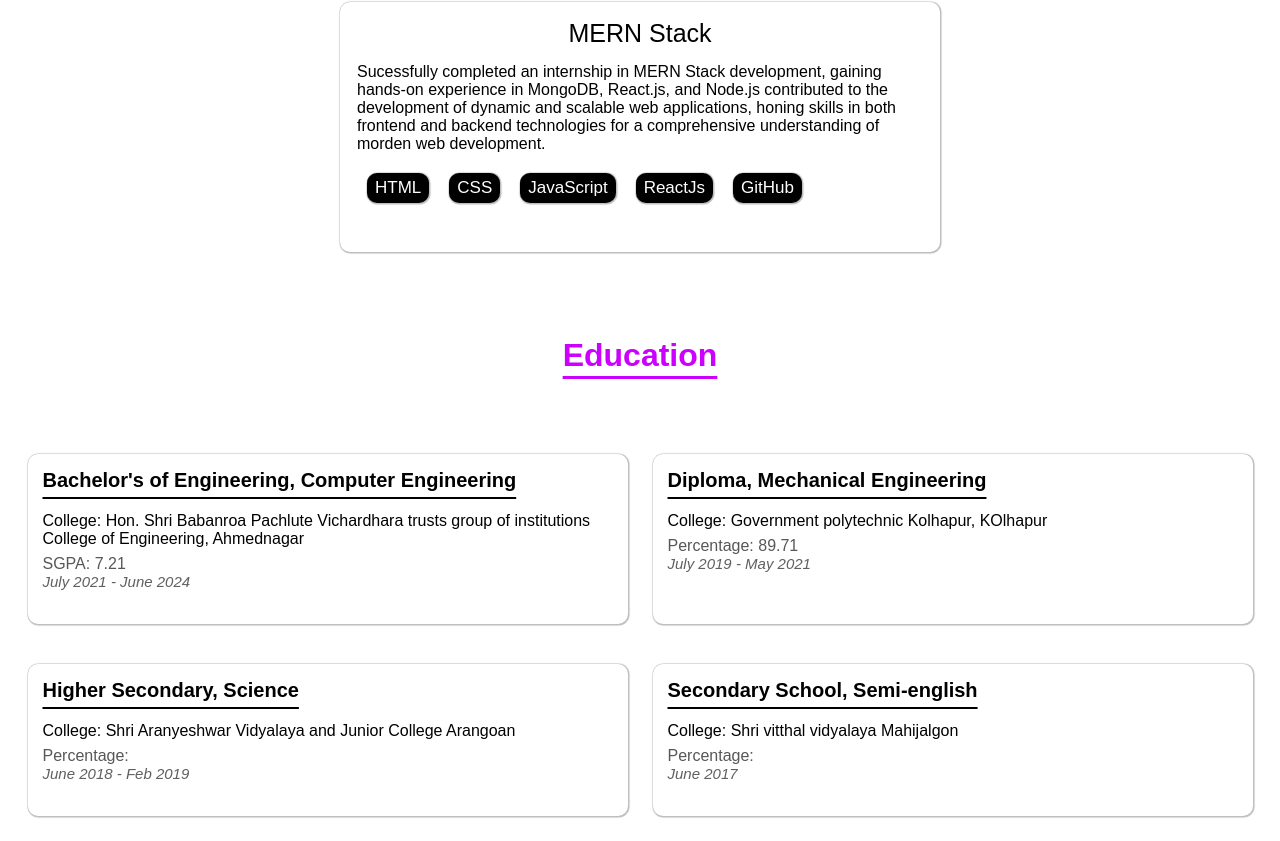
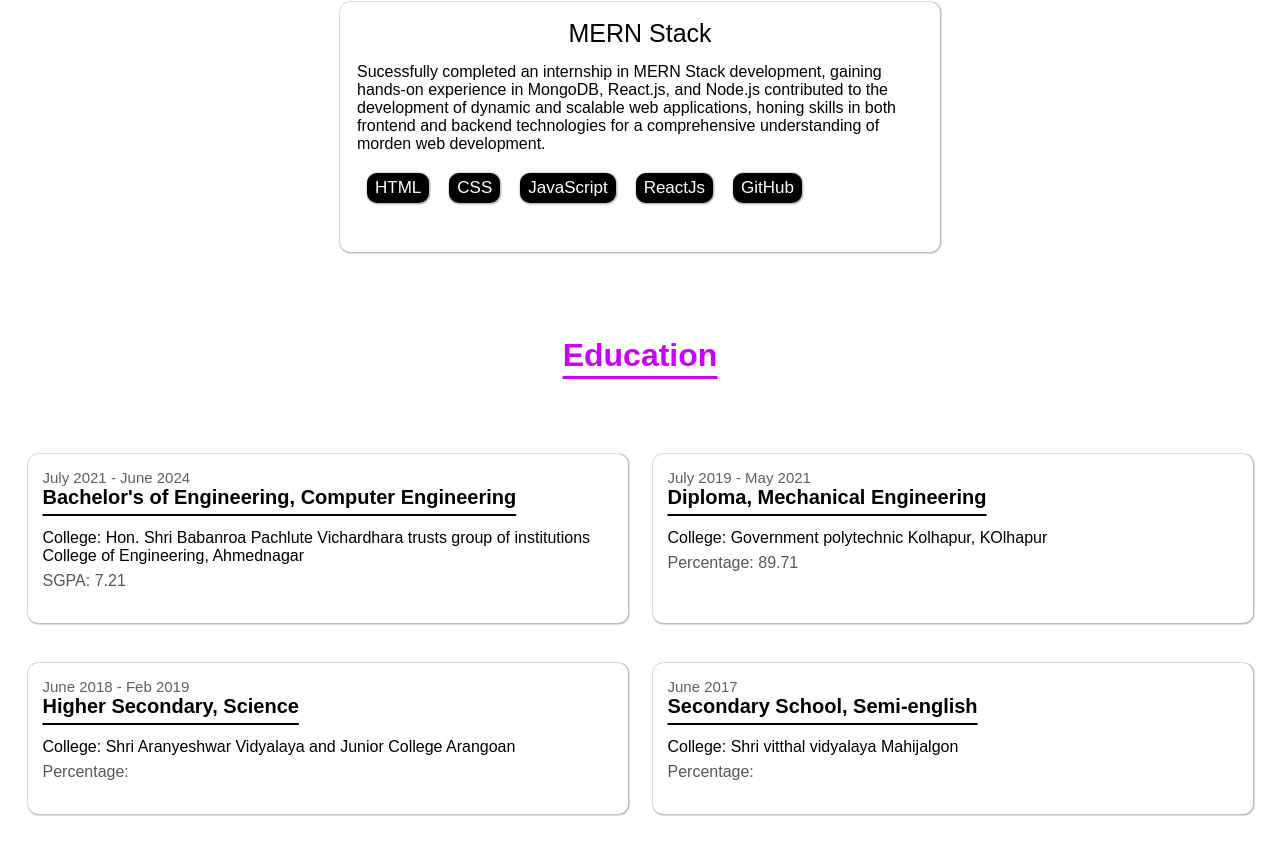
Before and after one commit to vaibhavgaikwad8476/Personal-portfolio, a React (Create React App) app: page /AboutMe in a window 1280 px wide. Shown: the part 585-1426 px from the top of the page. Built offline with nearby package versions, Linux system fonts and the light colour scheme.

Commit message:
Update AboutMe.js

```diff
--- a/src/AboutUs/AboutMe.js
+++ b/src/AboutUs/AboutMe.js
@@ -142,11 +142,12 @@ function AboutMe() {
 
         <div class="skillsedication">
           <div class="educations">
+                <p class="courseyear">July 2021 - June 2024</p>
             <h3 class="Subeduhead">Bachelor's of  Engineering, Computer Engineering</h3>
             <div class="educationDescription">
               <p>College: Hon. Shri Babanroa Pachlute Vichardhara trusts group of institutions College of Engineering, Ahmednagar</p>
               <p id="grade">SGPA: 7.21</p>
-              <i class="courseyear">July 2021 - June 2024</i>
+
 
             </div>
             <br></br>
@@ -154,11 +155,12 @@ function AboutMe() {
 
 
           <div class="educations">
+              <p class="courseyear">July 2019 - May 2021</p>
             <h3 class="Subeduhead">Diploma, Mechanical Engineering</h3>
             <div class="educationDescription">
               <p>College: Government polytechnic Kolhapur, KOlhapur</p>
               <p id="grade">Percentage: 89.71</p>
-              <i class="courseyear">July 2019 - May 2021</i>
+
 
             </div>
             <br></br>
@@ -166,23 +168,21 @@ function AboutMe() {
 
 
           <div class="educations">
+               <p class="courseyear">June 2018 - Feb 2019</p>
             <h3 class="Subeduhead">Higher Secondary, Science</h3>
             <div class="educationDescription">
               <p>College: Shri Aranyeshwar Vidyalaya and Junior College Arangoan</p>
               <p id="grade">Percentage: </p>
-              <i class="courseyear">June 2018 - Feb 2019</i>
-
             </div>
             <br></br>
           </div>
 
           <div class="educations">
+              <p class="courseyear">June 2017</p>
             <h3 class="Subeduhead">Secondary School, Semi-english</h3>
             <div class="educationDescription">
               <p>College: Shri vitthal vidyalaya Mahijalgon</p>
               <p id="grade">Percentage: </p>
-              <i class="courseyear">June 2017</i>
-
             </div>
             <br></br>
           </div>
```
